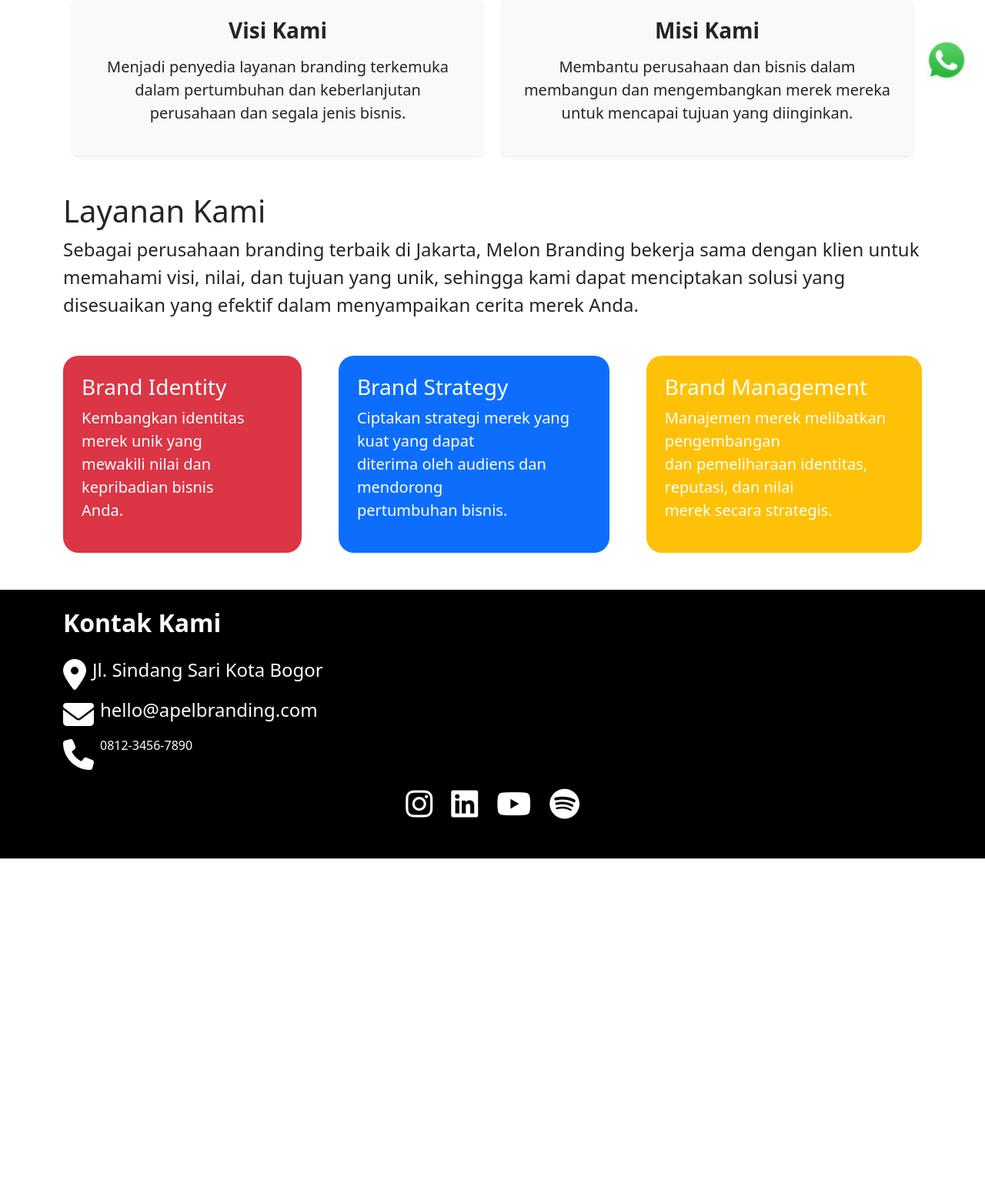
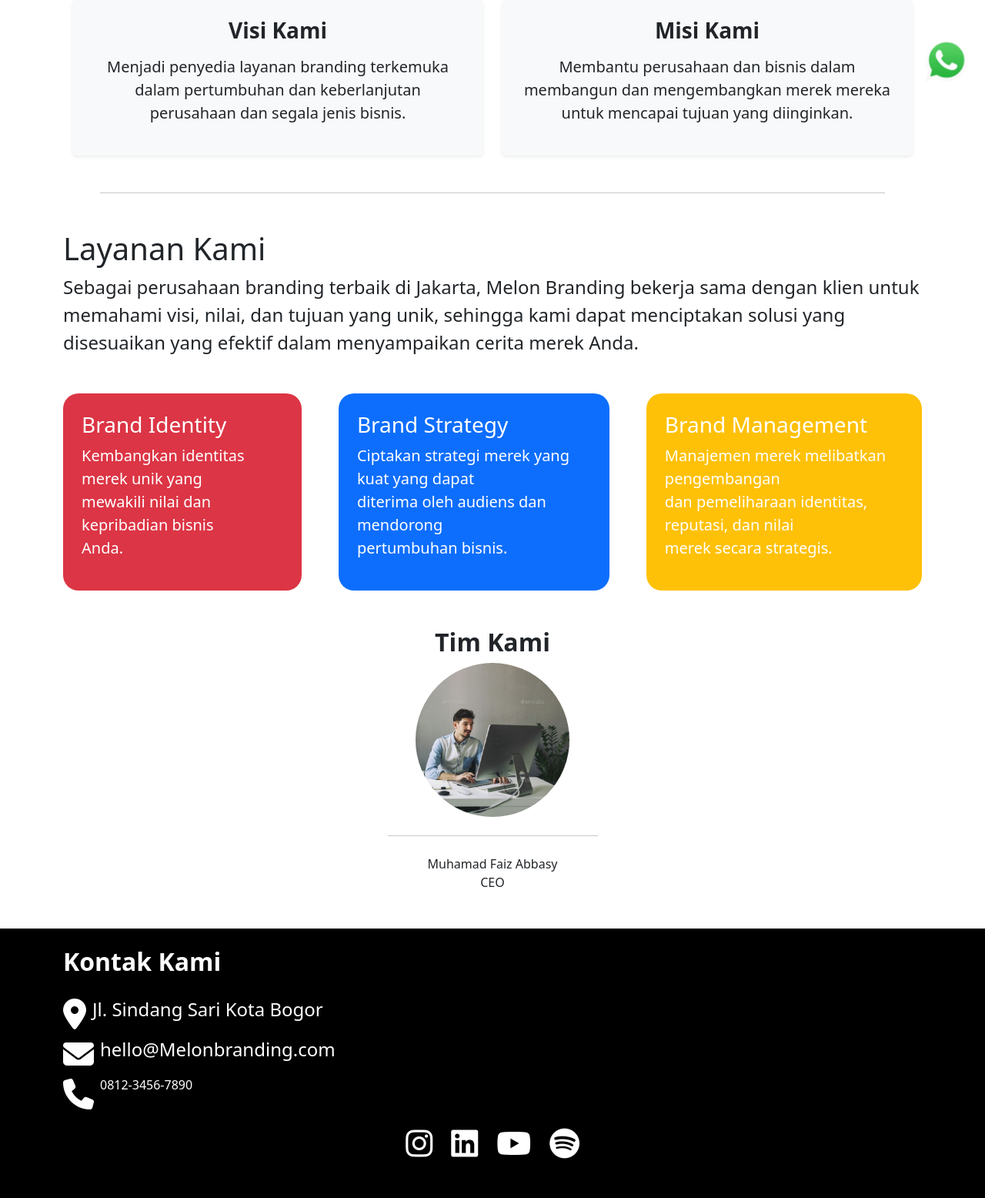
Before and after one commit to Faizabbasy/ProjectLaravel-X, a Laravel app: page /slide1 in a window 1280 px wide. Shown: the part 672-2228 px from the top of the page at 77% size. Before the commit the page ends 1787 px from the top, so only its background shows below. Run offline with Laravel 12, Linux system fonts and the light colour scheme.

Commit message:
add item

```diff
--- a/resources/views/about.blade.php
+++ b/resources/views/about.blade.php
@@ -66,6 +66,7 @@
             </div>
         </div>
     </div>
+    <hr class="m-5">
 
     <div>
         <div>
@@ -99,4 +100,12 @@
             </div>
         </div>
     </div>
+
+    <div class="container my-5 text-center">
+        <h2 class="fw-bold">Tim Kami</h2>
+        <img src="{{ asset('images/image1.jpg')}}" alt="" class="img-fluid rounded-circle" style="width: 200px; height: 200px; object-fit: cover;">
+        <hr class="fs-5 text-bold w-25 mx-auto my-4">
+        <p class="">Muhamad Faiz Abbasy <br>
+        CEO</p>
+    </div>
 @endsection
--- a/resources/views/template/nav.blade.php
+++ b/resources/views/template/nav.blade.php
@@ -91,7 +91,7 @@
 
                 <div class="d-flex align-items-start">
                     <i class="fa-solid fa-envelope me-2 mt-1 fs-1"></i>
-                    <span class="fs-4">hello@apelbranding.com</span>
+                    <span class="fs-4">hello@Melonbranding.com</span>
                 </div>
 
                 <div class="d-flex align-items-start">
```
Also changed, not shown: resources/views/kontak.blade.php (+4 -4 lines).
